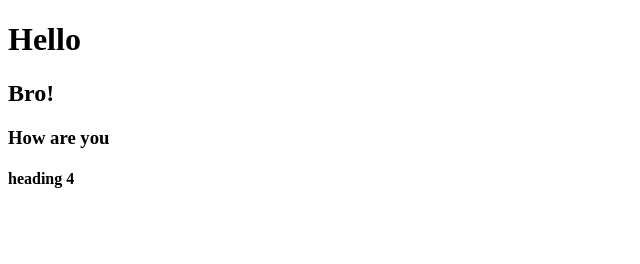
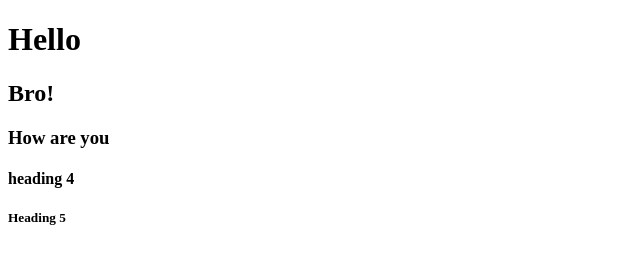
Before and after one commit to ajredniwja/team-repo, a plain HTML site: page index.html in a window 1280 px wide. Shown: the full height of the page, 0-640 px from the left. Drawn offline with Linux system fonts and the light colour scheme.

Commit message:
Added h5

```diff
--- a/index.html
+++ b/index.html
@@ -9,5 +9,6 @@
  <h2>Bro!</h2>
  <h3>How are you</h3>
  <h4>heading 4</h4>
+<h5>Heading 5</h5>
 </body>
 </html>
```
